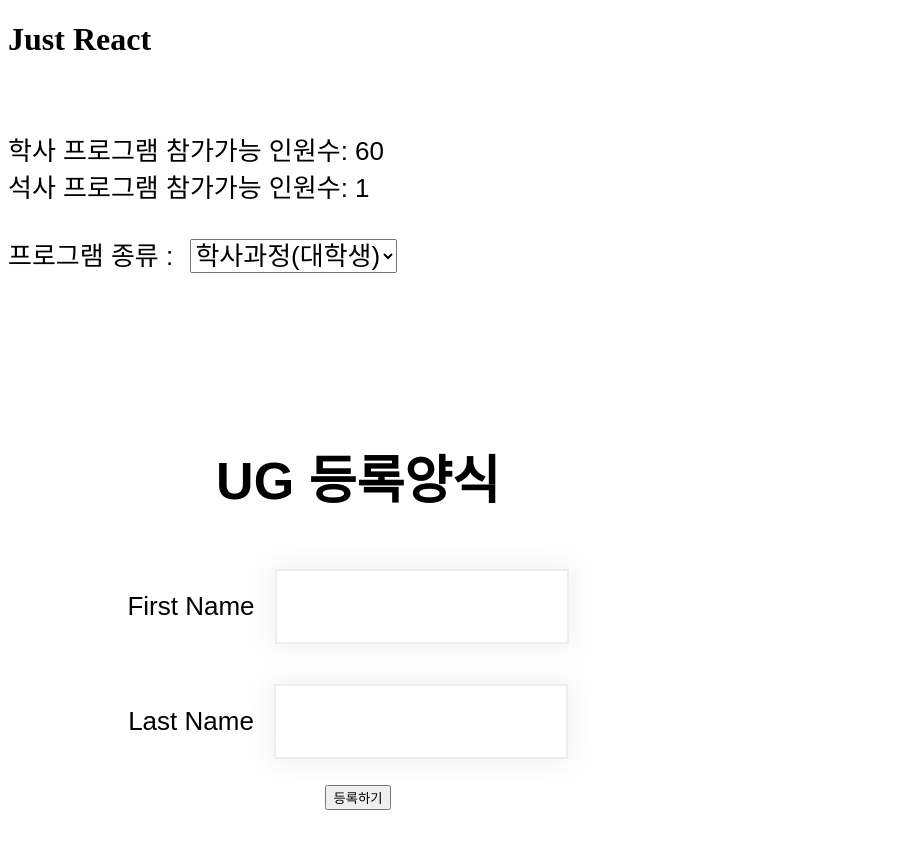
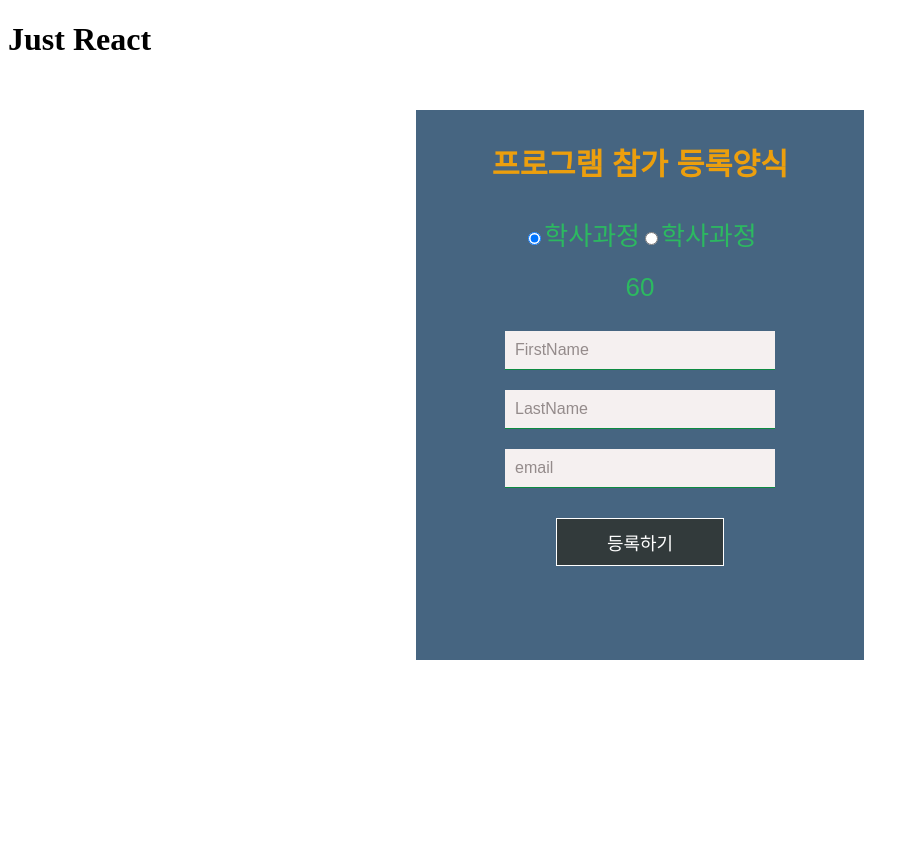
Before and after one commit to kimch321/enrollment-react-app, a React (Create React App) app: page / in a window 1280 px wide. Shown: the whole page, without its empty margins (0-918 px from the left). After the commit the page ends 800 px from the top, so only its background shows below. Built offline with nearby package versions, Linux system fonts and the light colour scheme.

Commit message:
props를 이용한 참가인원수 표시3 - ui변경, 입력항목에 email 추가

```diff
--- a/src/App.css
+++ b/src/App.css
@@ -1,61 +1,97 @@
-.enrolForm {
-    font-family:sans-serif;
-    font-size: 26px;
-    text-align: center;
-    width: 500px;
-    padding:100px 100px 35px 100px;
-}
-.enrolForm input[type=text] {
-    margin :20px;
-    padding:20px;
-    box-shadow:0 0 25px 4px rgba(0,0,0,0.06);
-    border: 2px solid #eee;
-    width: 250px;
-    font-family: inherit;
-    font-size: inherit;
-}
-.enrolForm input[type=submit]
-{
-    background: #4691A4;
-    font-family: inherit;
-    font-size: inherit;
-    cursor: pointer;
-    color: white;
-}
-.message
-{
-    color:green;
-    font-family: inherit;
-    font-size: 30px;
-    font-style: italic;
-    margin-left:250px;
-    display: flex;
-}
-.redOne
-{
-    color:red;
-    font-family: inherit;
-    font-size: 30px;
-    font-style: italic;
-    margin-left:150px;
-    display: flex;
-}
 .App {
     font-family: sans-serif;
     font-size: 26px;
     text-align: left;
     width: 100%;
-    padding-top: 50px;
-    float: left;
+    padding-top: 30px;
 }
 .programs {
-    padding-left: 100px;
+    position: absolute;
+    background: rgba(22, 61, 97, 0.794);
+    left: 50%;
+    height: 550px;
+    width: 35%;
+    transform: translate(-50%, 0%);
+    text-align: center;
+    color: rgba(31, 226, 80, 0.671);
+}
+.radioSel{
+    margin-left: 30px;
+}
+.parentInputs {
+    margin: 15px 0;
+    font-size: 16px;
+    padding: 10px;
+    margin-left: 10px;
+    width: 250px;
+    border-top: none;
+    border-left: none;
+    border-right: none;
+    background: rgba(245, 240, 240, 0.925);
+    color: rgb(5, 19, 66);
+    outline: none;
+}
+.title
+{
+    color:rgba(255, 166, 0, 0.897)
+}
+.parentLabels {
+    padding-bottom: 20px;
+}
+.enrolContainer {
+    position: absolute;
+    top: 520px;
+    left: 50%;
+    transform: translate(-50%, -50%);
+    width: 40%;
+    height: 450px;
+    text-align: center;
+    display: flex;
+}
+.enrolForm {
     width: 100%;
-    float: left;
+    transition: 0.2s;
 }
-.appDropDowns {
-    color: black;
-    font-family: inherit;
-    font-size: inherit;
-    margin-left: 10px;
+.inputFields {
+    margin: 10px 0;
+    font-size: 16px;
+    padding: 10px;
+    width: 250px;
+    border: 1px solid rgb(13, 138, 65);
+    border-top: none;
+    border-left: none;
+    border-right: none;
+    background: rgb(245, 240, 240);
+    color: rgb(5, 19, 66);
+    outline: none;
 }
+.ulEnrol {
+    list-style-type: none;
+    padding: 0;
+}
+#btnEnrol {
+    border: 1px solid ;
+    background: rgb(50, 58, 59);
+    font-size: 18px;
+    color: white;
+    margin-top: 20px;
+    padding: 10px 50px;
+    cursor: pointer;
+    transition: 0.4s;
+    margin-bottom: 30px;
+}
+::placeholder {
+    color: rgba(83, 70, 70, 0.596);
+    opacity: 1;
+}
+.message {
+    color: blue;
+}
+.actionIcon {
+    font-size: 16px;
+    color: rgb(77, 133, 141);
+    cursor: pointer;
+}
+.redOne {
+    color: red;
+}
--- a/src/App.js
+++ b/src/App.js
@@ -19,18 +19,15 @@
     };
     return (
         <div className={"App"}>
-            <div className={"program"}>
-                <label>학사 프로그램 참가가능 인원수: {ugSeats}</label>
-                <br />
-                <label>석사 프로그램 참가가능 인원수: {pgSeats}</label>
-                <br />
-                <br />
-                <label>프로그램 종류 : </label>
-                <select className={"appDropDowns"} onChange={handleChange} value={program}>
-                    <option value={"UG"}>학사과정(대학생)</option>
-                    <option value={"PG"}>석사과정(대학원)</option>
-                </select>
-                <br /><br />
+            <div className={"programs"}>
+                <h3 className={"title"}>프로그램 참가 등록양식</h3>
+                <ul className={"ulEnrol"}>
+                    <li onChange={handleChange}  className={"parentLabels"}>
+                        <input type="radio" value={"UG"} name={"programgroup"} defaultChecked />학사과정
+                        <input type="radio" value={"PG"} name={"programgroup"} />학사과정
+                    </li>
+                    <li><label>{(program === "UG") ? ugSeats : pgSeats}</label></li>
+                </ul>
             </div>
             <EnrollmentForm chosenProgram={program}
                             curruntSeat={(program === 'UG')? ugSeats : pgSeats}
--- a/src/components/EnrollmentForm.js
+++ b/src/components/EnrollmentForm.js
@@ -9,7 +9,9 @@
     const [lastName, setLastName] = useState("");
     // state형 변수에 저장된 이름/성을 환영메세지로 출력하기 위해 선언
     const [welcomeMessage, setWelcomeMassage] = useState("");
-    const [msgStyle, setMsgStyle] = useState("")
+    const [welcomeEmailMessage, setEmailWelcomeMassage] = useState("");
+    const [msgStyle, setMsgStyle] = useState("");
+    const [email , setEmail] = useState("");
 
     // 등록하기 버튼 클릭시 이름/성을 환영메세지로 만들어
     // 폼 아래쪽에 나타냄
@@ -19,35 +21,53 @@
         setMsgStyle('redOne')
         if (props.curruntSeat !== 0){
             props.setUpdateSeats(props.curruntSeat-1)
-            msg = `환영합니다 ${firstName} ${lastName}`;
+            msg = `환영합니다 ${firstName} ${lastName} 님`;
             setMsgStyle('message')
+            setEmailWelcomeMassage(`${email} 로 등록 정보를 발송했습니다.`)
         }
         setWelcomeMassage(msg);
 
         e.preventDefault(); // submit 기능 중지
     };
+    const handleInputChange = (setInput, e) => {
+        setInput(e.target.value);
+    };
     return(
         <div>
-            <form className={"enrolForm"} onSubmit={handleSubmit}>
-                <h1>{props.chosenProgram} 등록양식</h1>
-                <div>
-                    <label>First Name</label>
-                    <input type={"text"} name={"fname"}
-                        onBlur={(e) => {
-                            setFirstName(e.target.value)
-                        }} />
-                </div>
-                <div>
-                    <label>Last Name</label>
-                    <input type={"text"} name={"lname"}
-                        onBlur={(e) => setLastName(e.target.value)} />
-                </div>
-                <div>
-                    <button type={"submit"}>등록하기</button>
-                </div>
-            </form>
-
-            <label id={"studentMsg"} className={msgStyle}>{welcomeMessage}</label>
+            <div className={"enrolContainer"}>
+                <form className={"enrolForm"} onSubmit={handleSubmit}>
+                    <ul className={"ulEnrol"}>
+                        <li>
+                            <label htmlFor={"FirstName"}></label>
+                            <input type="text" id={"FirstName"} name={"firstName"} className={"inputFields"}
+                                   placeholder={"FirstName"} value={firstName} onChange={e => handleInputChange(setFirstName,e)}/>
+                        </li>
+                        <li>
+                            <label htmlFor={"LastName"}></label>
+                            <input type="text" id={"LastName"} name={"lastName"} className={"inputFields"}
+                                   placeholder={"LastName"} value={lastName} onChange={e => handleInputChange(setLastName,e)}/>
+                        </li>
+                        <li>
+                            <label htmlFor={"email"}></label>
+                            <input type="text" id={"email"} name={"email"} className={"inputFields"}
+                                   placeholder={"email"} value={email} onChange={e => handleInputChange(setEmail,e)}/>
+                        </li>
+                        <li id={"center-btn"}>
+                            <button type={"submit"} id={"btnEnrol"} name={"btnEnrol"} onClick={handleSubmit}>등록하기</button>
+                        </li>
+                        <li>
+                            <label id={"studentMsg"} className={msgStyle}>
+                                {welcomeMessage}
+                            </label>
+                        </li>
+                        <li>
+                            <label id={"studentMsg2"} className={msgStyle}>
+                                {welcomeEmailMessage}
+                            </label>
+                        </li>
+                    </ul>
+                </form>
+            </div>
         </div>
     );
 }
```
